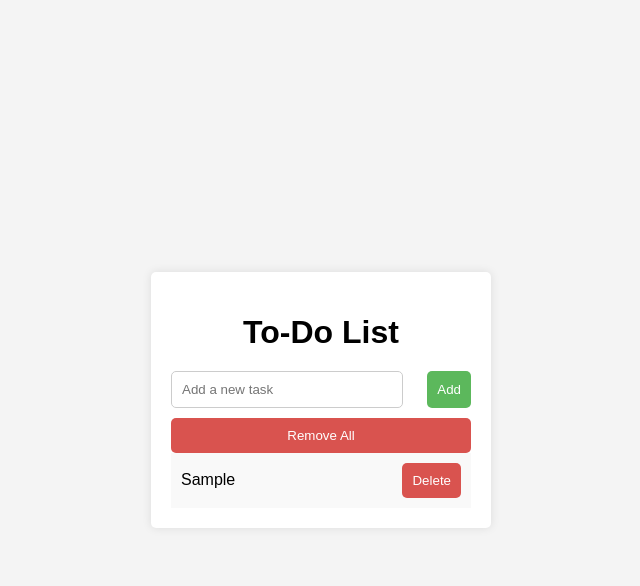
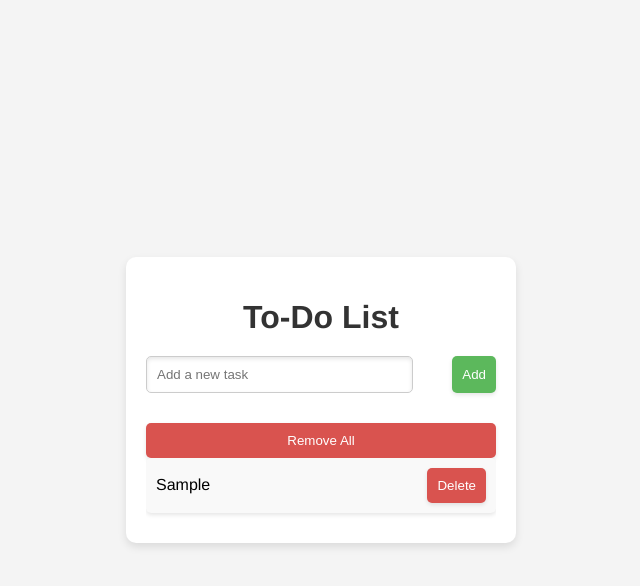
Before and after one commit to MerabSamkharadze/to_do_list_pro, a plain HTML site: page index.html in a window 1280 px wide. Both pictures are taken after typing "Sample" into the empty fields and a click on the button "Add". Shown: the whole page, without its empty margins (319-959 px from the left). Drawn offline with Linux system fonts and the light colour scheme.

Commit message:
add visual effects

```diff
--- a/styles.css
+++ b/styles.css
@@ -1,5 +1,5 @@
 body {
-  font-family: Arial, sans-serif;
+  font-family: "Helvetica Neue", Arial, sans-serif;
   background-color: #f4f4f4;
   margin: 0;
   padding: 0;
@@ -12,23 +12,30 @@ body {
 .container {
   background: #fff;
   padding: 20px;
-  border-radius: 5px;
-  box-shadow: 0 0 10px rgba(0, 0, 0, 0.1);
-  width: 300px;
-  max-height: 500px; /* Set a max-height for the container */
-  overflow: hidden; /* Hide overflow for the container */
+  border-radius: 10px;
+  box-shadow: 0 4px 8px rgba(0, 0, 0, 0.1);
+  width: 350px;
+  max-height: 600px;
+  overflow: hidden;
   display: flex;
   flex-direction: column;
+  transition: transform 0.3s ease;
+}
+
+.container:hover {
+  transform: translateY(-5px);
 }
 
 h1 {
   text-align: center;
   margin-bottom: 20px;
+  color: #333;
 }
 
 form {
   display: flex;
   justify-content: space-between;
+  margin-bottom: 20px;
 }
 
 input[type="text"] {
@@ -36,6 +43,13 @@ input[type="text"] {
   padding: 10px;
   border: 1px solid #ccc;
   border-radius: 5px;
+  box-shadow: inset 0 2px 4px rgba(0, 0, 0, 0.1);
+  transition: border 0.3s ease;
+}
+
+input[type="text"]:focus {
+  border-color: #5cb85c;
+  outline: none;
 }
 
 button {
@@ -45,10 +59,13 @@ button {
   border: none;
   border-radius: 5px;
   cursor: pointer;
+  box-shadow: 0 2px 4px rgba(0, 0, 0, 0.1);
+  transition: background 0.3s ease, transform 0.3s ease;
 }
 
 button:hover {
   background: #4cae4c;
+  transform: translateY(-2px);
 }
 
 #remove-all-button {
@@ -60,18 +77,21 @@ button:hover {
   border-radius: 5px;
   cursor: pointer;
   margin-top: 10px;
+  box-shadow: 0 2px 4px rgba(0, 0, 0, 0.1);
+  transition: background 0.3s ease, transform 0.3s ease;
 }
 
 #remove-all-button:hover {
   background: #c9302c;
+  transform: translateY(-2px);
 }
 
 ul {
   list-style-type: none;
   padding: 0;
   margin: 0;
-  overflow-y: auto; /* Make the list scrollable */
-  flex-grow: 1; /* Allow the list to grow and fill the available space */
+  overflow-y: auto;
+  flex-grow: 1;
 }
 
 li {
@@ -81,6 +101,15 @@ li {
   display: flex;
   justify-content: space-between;
   align-items: center;
+  border-radius: 5px;
+  margin-bottom: 10px;
+  box-shadow: 0 2px 4px rgba(0, 0, 0, 0.1);
+  transition: background 0.3s ease, transform 0.3s ease;
+}
+
+li:hover {
+  background: #e9e9e9;
+  transform: translateY(-2px);
 }
 
 li:last-child {
@@ -93,6 +122,7 @@ li button {
   border: none;
   border-radius: 5px;
   cursor: pointer;
+  transition: background 0.3s ease;
 }
 
 li button:hover {
```
